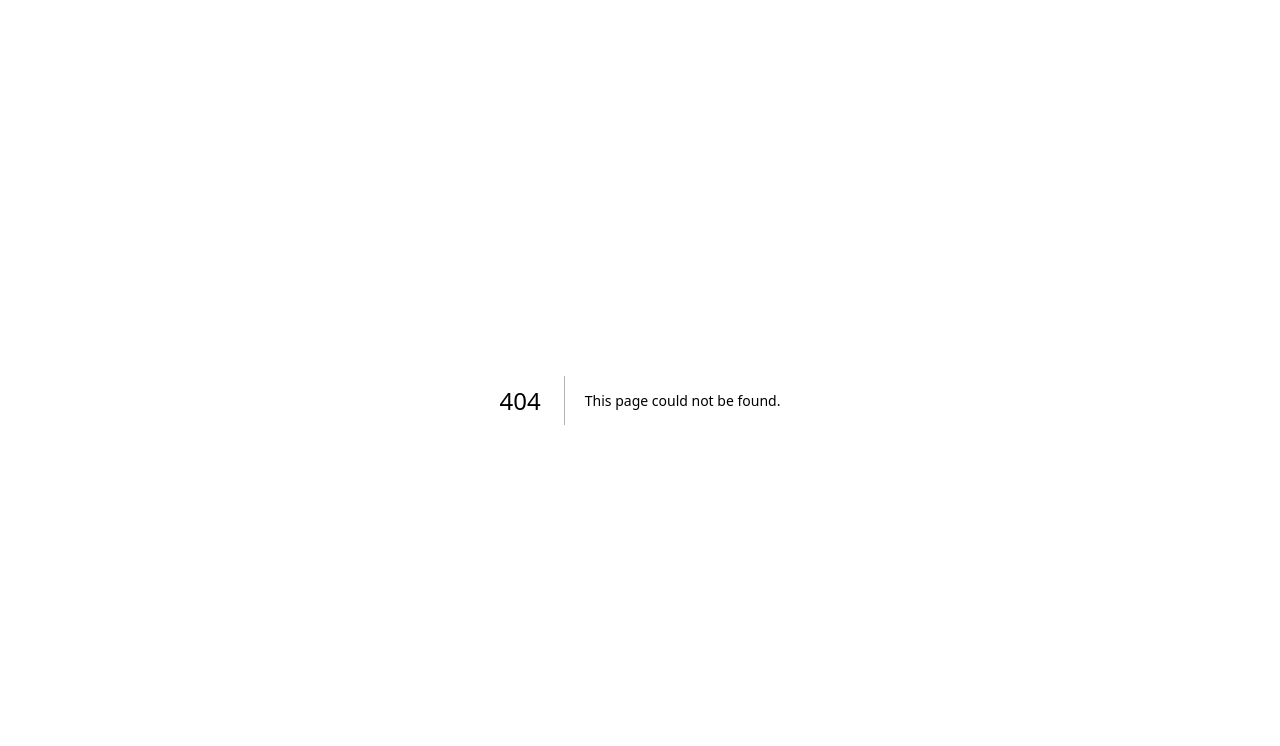
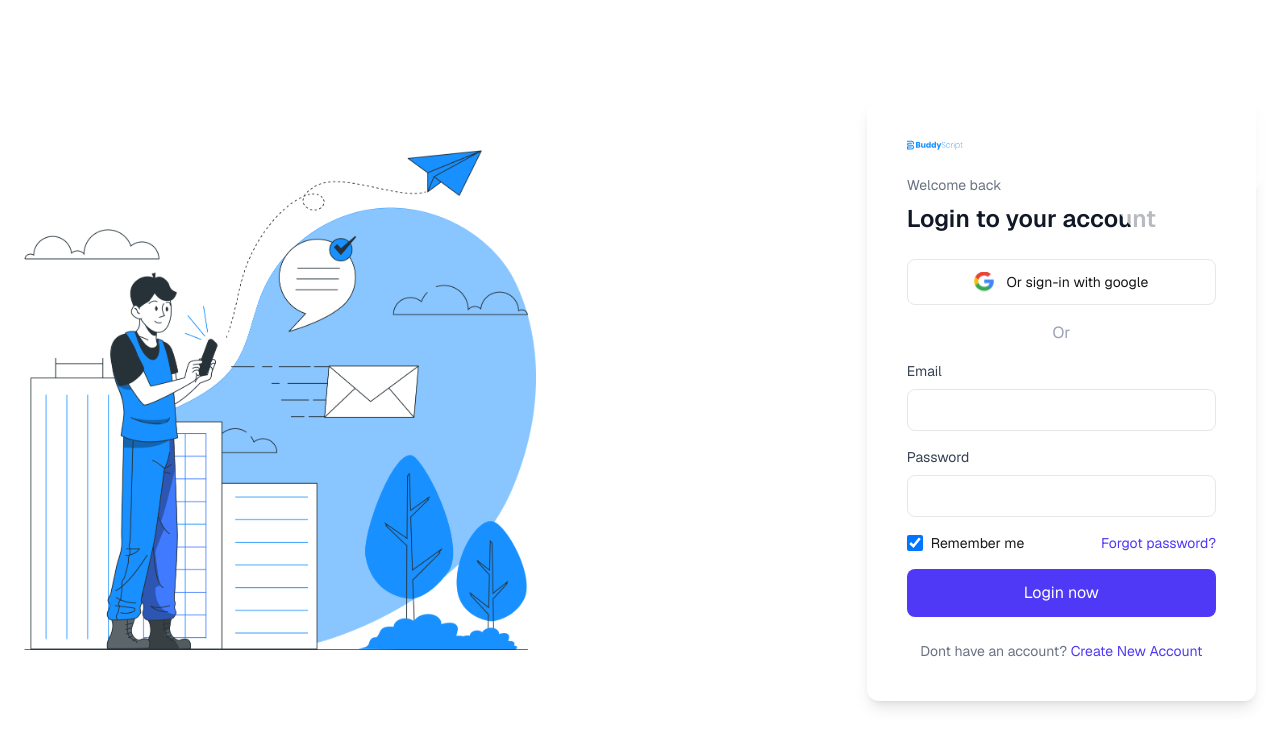
Before and after one commit to BS-Ishtiak/Selection-Task-for-Full-Stack-Engineer-at-Appifylab, a Next.js app in the folder frontend/: page /login in a window 1280 px wide. Before the commit this address had no page. Shown: the top 746 px of the page. Built offline with nearby package versions, Linux system fonts and the light colour scheme.

Commit message:
feat(login): convert login page to Next.js + Tailwind

```diff
--- /dev/null
+++ b/frontend/src/app/login/page.tsx
@@ -0,0 +1,76 @@
+import Image from "next/image";
+
+export default function Login() {
+  return (
+    <section className="relative min-h-screen flex items-center bg-white font-sans">
+      {/* Decorative shapes */}
+      <div className="absolute left-0 top-8 pointer-events-none">
+        <Image src="/assets/images/shape1.svg" alt="shape1" width={220} height={220} />
+      </div>
+      <div className="absolute right-0 top-24 pointer-events-none">
+        <Image src="/assets/images/shape2.svg" alt="shape2" width={200} height={200} />
+      </div>
+      <div className="absolute left-8 bottom-10 pointer-events-none">
+        <Image src="/assets/images/shape3.svg" alt="shape3" width={180} height={180} />
+      </div>
+
+      <div className="w-full">
+        <div className="max-w-7xl mx-auto px-6 py-20">
+          <div className="grid grid-cols-1 lg:grid-cols-12 gap-8 items-center">
+            {/* Left image area */}
+            <div className="lg:col-span-8 order-2 lg:order-1 flex justify-center lg:justify-start">
+              <div className="relative w-full max-w-lg">
+                <Image src="/assets/images/login.png" alt="login" width={720} height={560} />
+              </div>
+            </div>
+
+            {/* Right form area */}
+            <div className="lg:col-span-4 order-1 lg:order-2">
+              <div className="bg-white shadow-lg rounded-xl p-8 sm:p-10 max-w-md mx-auto">
+                <div className="flex items-center mb-6">
+                  <Image src="/assets/images/logo.svg" alt="Logo" width={56} height={40} />
+                </div>
+                <p className="text-sm text-gray-500 mb-2">Welcome back</p>
+                <h4 className="text-2xl font-semibold text-gray-900 mb-6">Login to your account</h4>
+
+                <button className="w-full flex items-center justify-center gap-3 border border-gray-200 rounded-lg py-3 mb-4 hover:shadow-sm">
+                  <Image src="/assets/images/google.svg" alt="google" width={20} height={20} />
+                  <span className="text-sm">Or sign-in with google</span>
+                </button>
+
+                <div className="text-center text-gray-400 mb-4">Or</div>
+
+                <form>
+                  <div className="space-y-4">
+                    <div>
+                      <label className="block text-sm text-gray-700 mb-2">Email</label>
+                      <input type="email" className="w-full border border-gray-200 rounded-lg px-4 py-2 focus:outline-none focus:ring-2 focus:ring-indigo-200" />
+                    </div>
+                    <div>
+                      <label className="block text-sm text-gray-700 mb-2">Password</label>
+                      <input type="password" className="w-full border border-gray-200 rounded-lg px-4 py-2 focus:outline-none focus:ring-2 focus:ring-indigo-200" />
+                    </div>
+
+                    <div className="flex items-center justify-between">
+                      <label className="flex items-center text-sm">
+                        <input type="checkbox" defaultChecked className="h-4 w-4 text-indigo-600 border-gray-300 rounded mr-2" />
+                        Remember me
+                      </label>
+                      <a href="#" className="text-sm text-indigo-600">Forgot password?</a>
+                    </div>
+
+                    <div>
+                      <button type="submit" className="w-full bg-indigo-600 text-white rounded-lg py-3 hover:bg-indigo-700">Login now</button>
+                    </div>
+                  </div>
+                </form>
+
+                <p className="text-sm text-gray-500 text-center mt-6">Dont have an account? <a href="#" className="text-indigo-600">Create New Account</a></p>
+              </div>
+            </div>
+          </div>
+        </div>
+      </div>
+    </section>
+  );
+}
```
